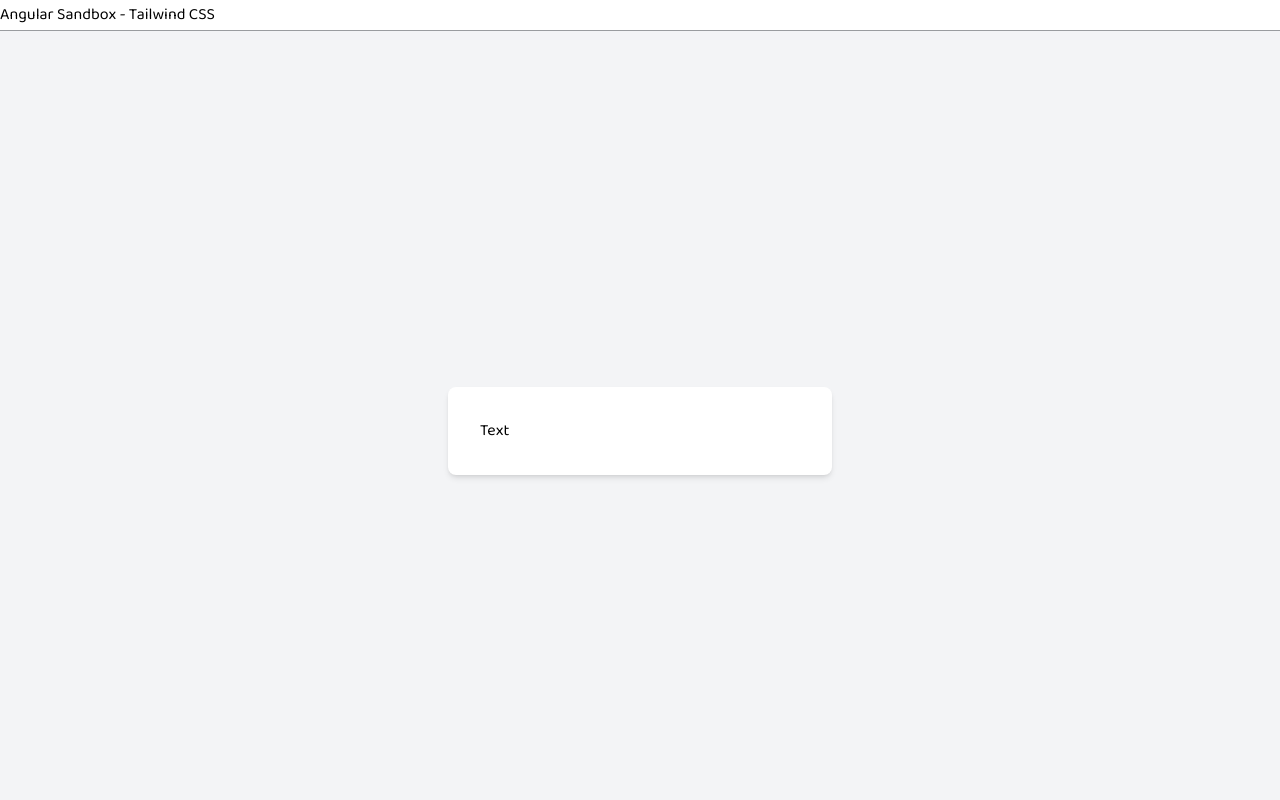
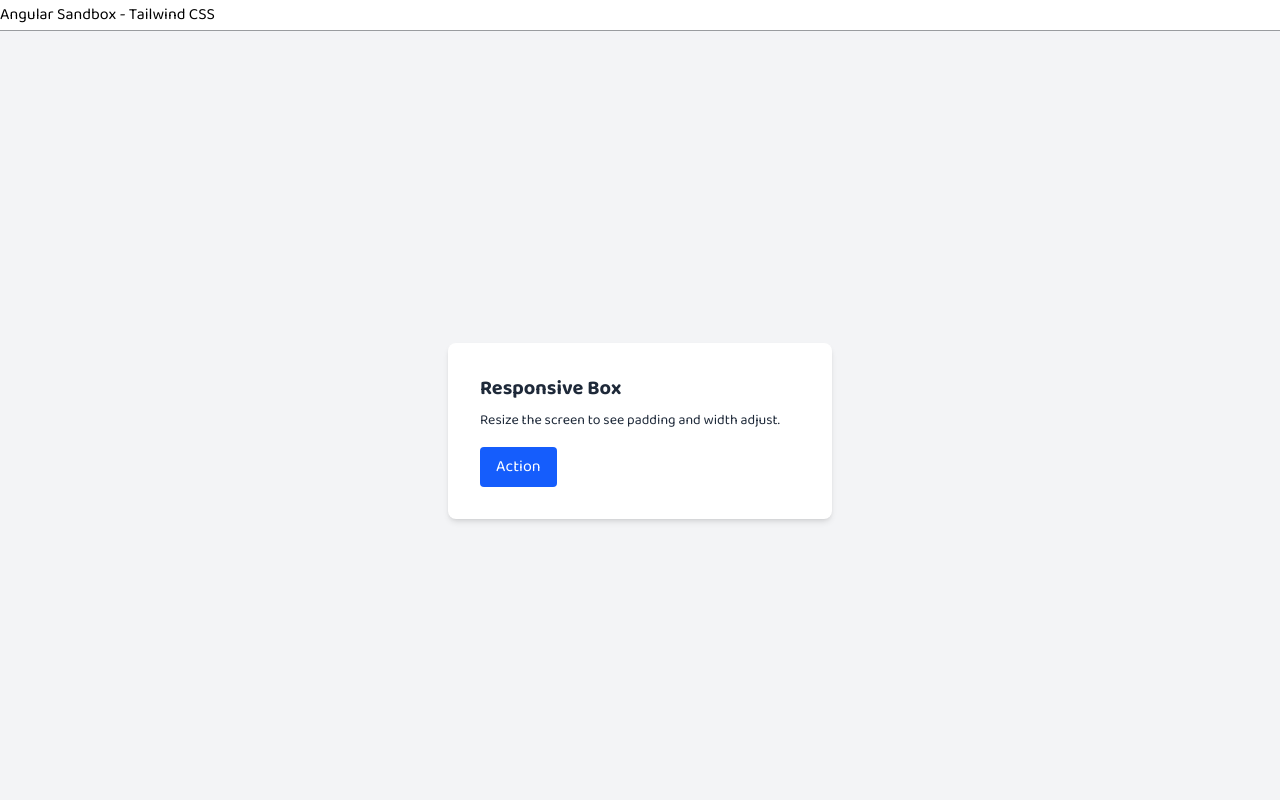
Before and after one commit to ozgursarikamis/angular-sandbox, an Angular app: page / in a window 1280 px wide. Shown: the top 800 px of the page. Built offline with nearby package versions, Linux system fonts and the light colour scheme.

Commit message:
Rest of Practice 2

```diff
--- a/src/app/practice-two/practice-two.component.html
+++ b/src/app/practice-two/practice-two.component.html
@@ -1,6 +1,12 @@
 <div class="bg-gray-100 min-h-screen flex items-center justify-center p-4">
   <div class="bg-white p-4 sm:p-6 md:p-8 rounded-lg shadow-md w-full sm:w-96">
-    Text
+    <h1 class="text-xl font-semibold text-gray-800 mb-2">Responsive Box</h1>
+    <p class="text-gray-800 text-sm mb-4">
+      Resize the screen to see padding and width adjust.
+    </p>
+    <button class="bg-blue-600 text-white px-4 py-2 rounded-sm hover:bg-blue-700 transition">
+      Action
+    </button>
   </div>
 </div>
 
```
